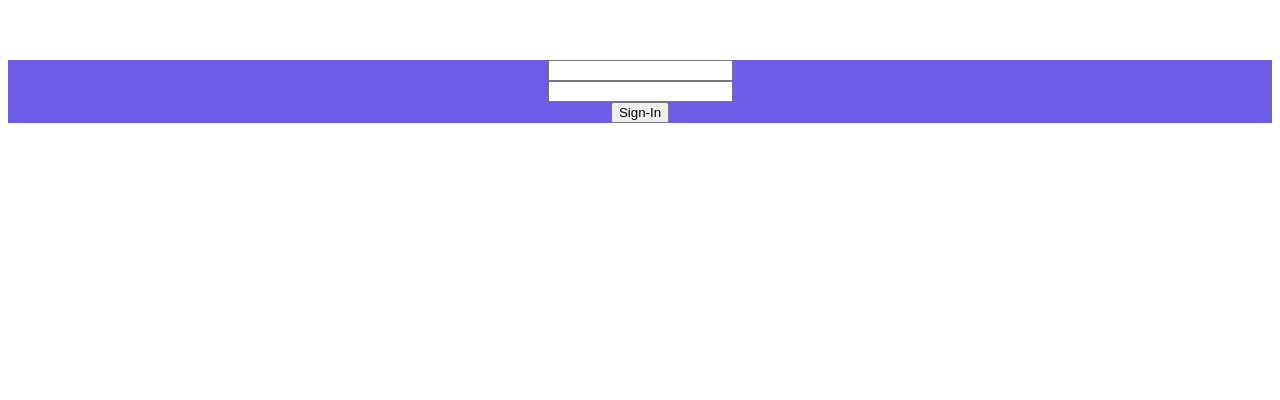
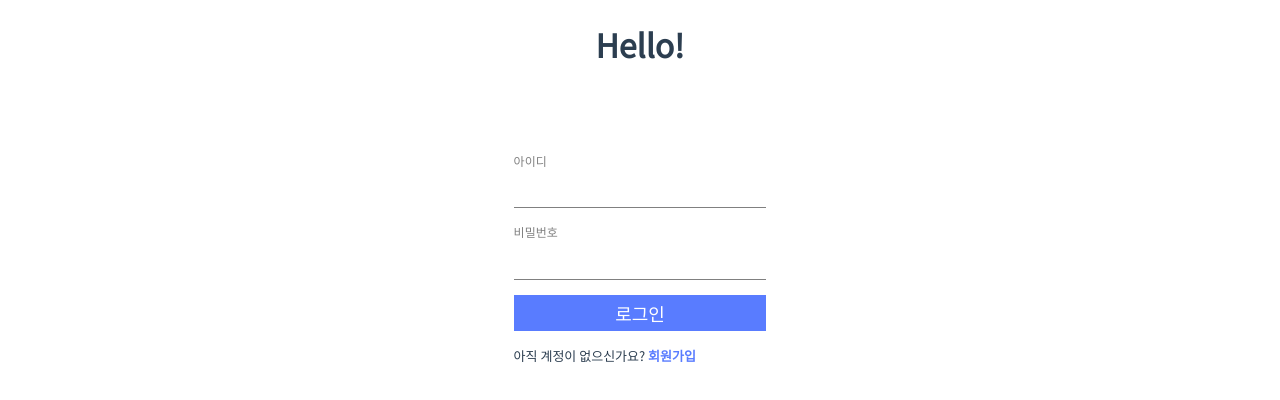
Before and after one commit to Choi-Jinwoo/Blog_Web, a Vue app: page /#/login in a window 1280 px wide. Shown: the top 400 px of the page. Built offline with nearby package versions, Linux system fonts and the light colour scheme; what vue-sweetalert2 would draw is missing.

Commit message:
[ADD] Login Componenet

```diff
--- a/src/App.vue
+++ b/src/App.vue
@@ -12,12 +12,15 @@ export default {
 </script>
 
 <style>
+@import url("https://fonts.googleapis.com/css?family=Noto+Sans+KR&display=swap");
+
 #app {
-  font-family: "Avenir", Helvetica, Arial, sans-serif;
+  font-family: "Noto Sans KR";
   -webkit-font-smoothing: antialiased;
   -moz-osx-font-smoothing: grayscale;
   text-align: center;
   color: #2c3e50;
-  margin-top: 60px;
+  margin: 0;
+  padding: 0;
 }
 </style>
--- a/src/components/login/loginContainer.vue
+++ b/src/components/login/loginContainer.vue
@@ -1,14 +1,25 @@
 <template>
   <div class="login-container">
-    <div class="input-form">
+    <h1>Hello!</h1>
+    <div class="login-form">
       <div class="id-form">
+        아이디
+        <br />
         <input type="text" class="id-input" @keypress.enter="login" v-model="id" />
       </div>
       <div class="pw-form">
+        비밀번호
+        <br />
         <input type="password" class="pw-input" @keypress.enter="login" v-model="pw" />
       </div>
+      <div class="btn-forn">
+        <button class="login-btn" @click="login">로그인</button>
+      </div>
+      <div class="register-text-form">
+        아직 계정이 없으신가요?
+        <span class="register-text">회원가입</span>
+      </div>
     </div>
-    <button class="login-btn" @click="login">Sign-In</button>
   </div>
 </template>
 
@@ -59,6 +70,53 @@ export default {
 
 <style lang="scss" scoped>
 .login-container {
-  background-color: #6c5ce7;
+  .login-form {
+    text-align: left;
+    background-color: #ffffff;
+    width: 40%;
+    margin: 0 auto;
+    padding-top: 5%;
+    .id-form,
+    .pw-form {
+      color: #808080;
+      font-size: 12px;
+      width: 50%;
+      margin: 0 auto;
+      text-align: left;
+      margin-bottom: 3%;
+      input {
+        border: none;
+        border-bottom: #808080 solid 1px;
+        padding: 3%;
+        margin-top: 2%;
+        color: #808080;
+        font-size: 16px;
+        width: 94%;
+        &:focus {
+          outline: none;
+          border-bottom: #597cff solid 1px;
+        }
+      }
+    }
+    .login-btn {
+      display: block;
+      background-color: #597cff;
+      border: none;
+      color: #ffffff;
+      font-size: 18px;
+      padding: 1%;
+      width: 50%;
+      margin: 0 auto;
+    }
+    .register-text-form {
+      width: 50%;
+      margin: 3% auto;
+      font-size: 13px;
+      .register-text {
+        color: #597cff;
+        font-weight: bold;
+      }
+    }
+  }
 }
 </style>
```
